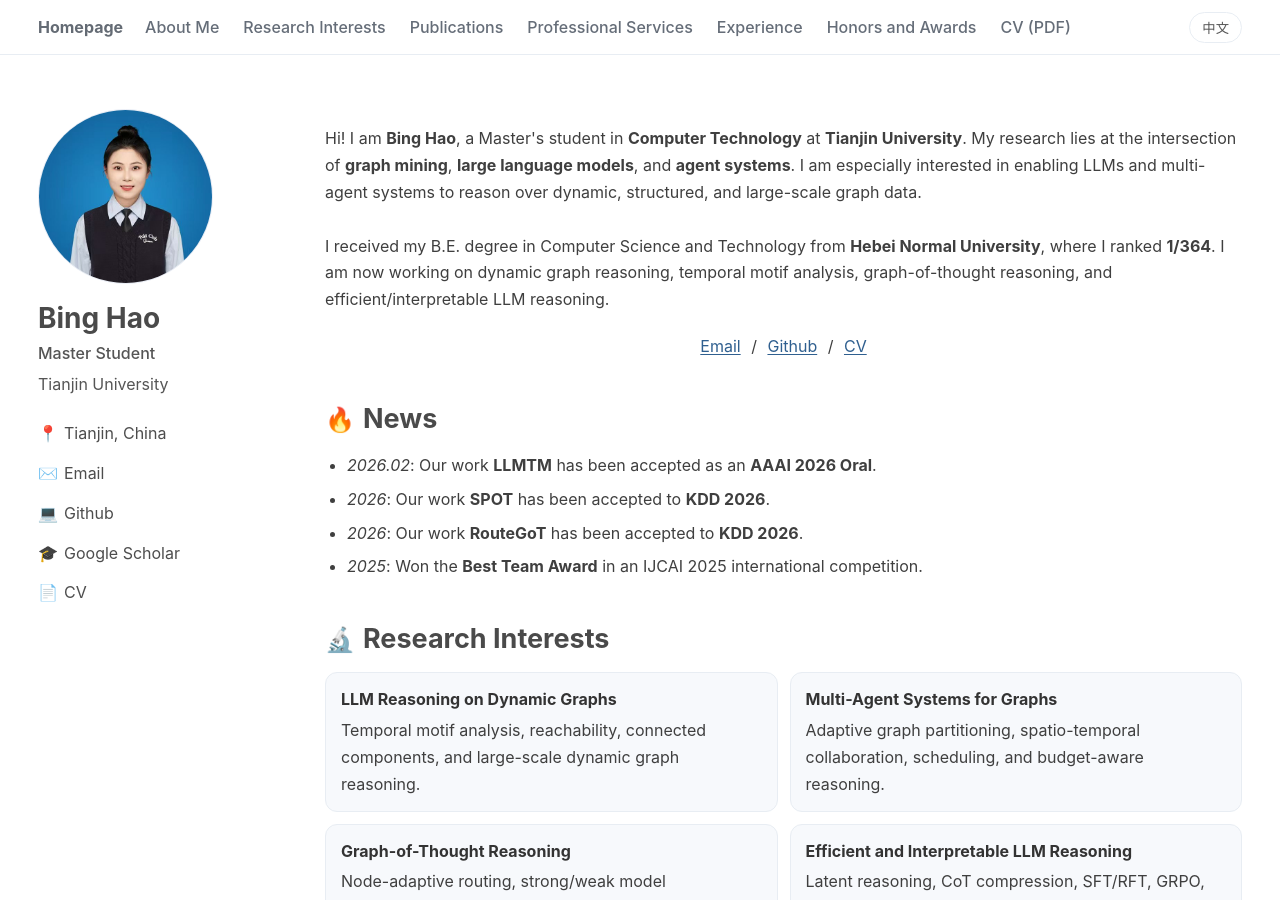
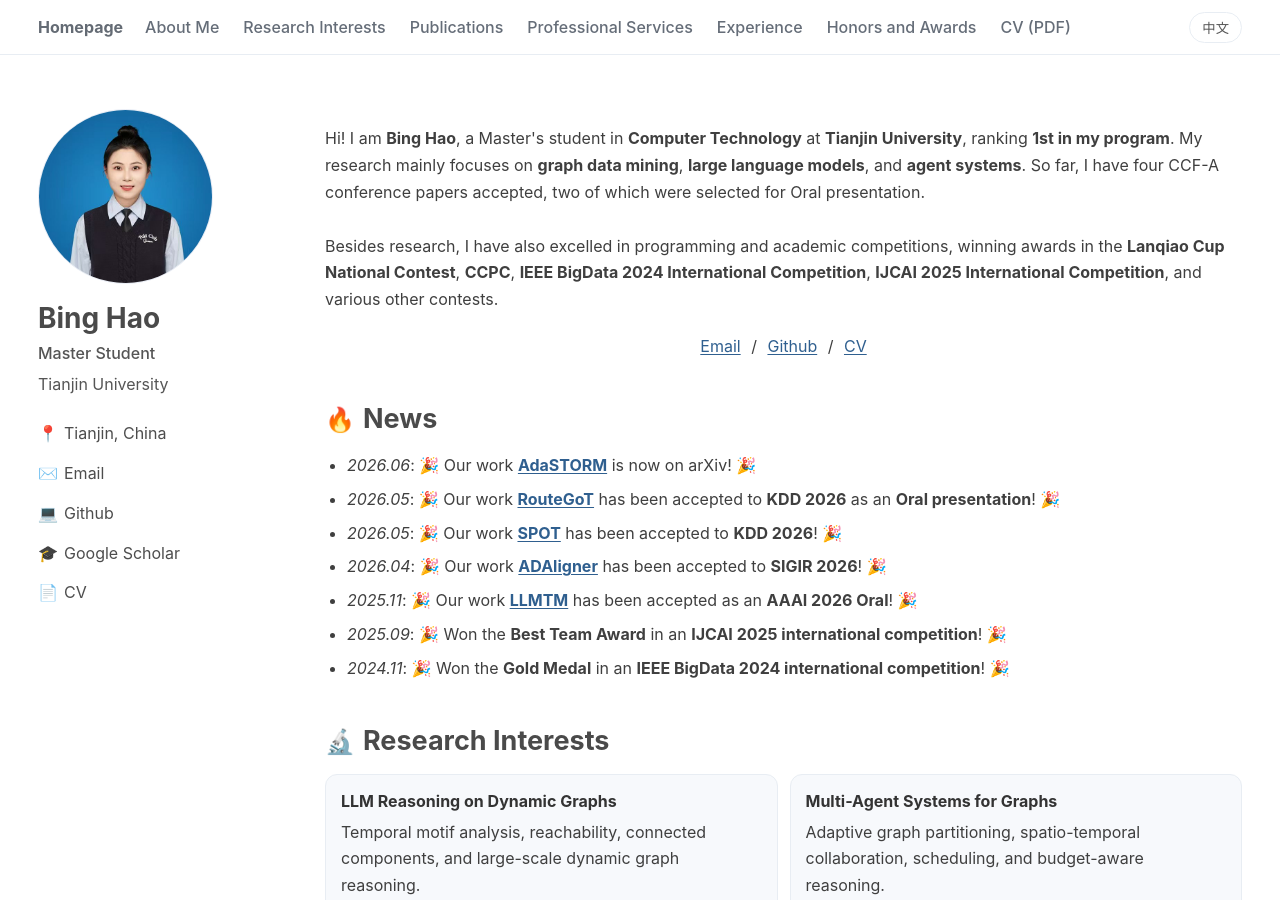
Before and after one commit to haobing-tju/haobing-tju.github.io, a Jekyll site: the page built from _pages/about.md, in a window 1280 px wide and 900 px high. Built offline with Jekyll 4.4.1, drawn with Linux system fonts in a browser that asks for light colours.

Commit message:
Update about.md

```diff
--- a/_pages/about.md
+++ b/_pages/about.md
@@ -11,16 +11,17 @@
 <span id="about-me"></span>
 
 <div class="hero-text block lang-en">
-Hi! I am <strong>Bing Hao</strong>, a Master's student in <strong>Computer Technology</strong> at <strong>Tianjin University</strong>. My research lies at the intersection of <strong>graph mining</strong>, <strong>large language models</strong>, and <strong>agent systems</strong>. I am especially interested in enabling LLMs and multi-agent systems to reason over dynamic, structured, and large-scale graph data.
+Hi! I am <strong>Bing Hao</strong>, a Master's student in <strong>Computer Technology</strong> at <strong>Tianjin University</strong>, ranking <strong>1st in my program</strong>. My research mainly focuses on <strong>graph data mining</strong>, <strong>large language models</strong>, and <strong>agent systems</strong>. So far, I have four CCF-A conference papers accepted, two of which were selected for Oral presentation.
 <br><br>
-I received my B.E. degree in Computer Science and Technology from <strong>Hebei Normal University</strong>, where I ranked <strong>1/364</strong>. I am now working on dynamic graph reasoning, temporal motif analysis, graph-of-thought reasoning, and efficient/interpretable LLM reasoning.
+Besides research, I have also excelled in programming and academic competitions, winning awards in the <strong>Lanqiao Cup National Contest</strong>, <strong>CCPC</strong>, <strong>IEEE BigData 2024 International Competition</strong>, <strong>IJCAI 2025 International Competition</strong>, and various other contests.
 </div>
 
 <div class="hero-text block lang-zh">
-你好！我是<strong>郝冰</strong>，现为<strong>天津大学计算机技术专业硕士研究生</strong>。我的研究方向集中在<strong>图数据挖掘</strong>、<strong>大语言模型</strong>与<strong>智能体系统</strong>的交叉领域，尤其关注如何让 LLM 和多智能体系统在动态、结构化、大规模图数据上进行可靠推理。
+你好！我是<strong>郝冰</strong>，现为<strong>天津大学计算机技术专业硕士研究生</strong>，综合排名<strong>专业第一</strong>。硕士期间的研究方向主要集中在<strong>图数据挖掘</strong>、<strong>大语言模型</strong>与<strong>智能体系统</strong>。目前已录用 4 篇 CCF A 类会议论文，其中 2 篇荣获 Oral。
 <br><br>
-本科毕业于<strong>河北师范大学计算机科学与技术专业</strong>，综合排名 <strong>1/364</strong>。目前主要开展动态图推理、时序模体分析、Graph-of-Thought 推理以及高效可解释的大模型推理研究。
+除了科研之外，我也积极参加程序设计与学术竞赛，曾在<strong>蓝桥杯全国总决赛</strong>、<strong>中国大学生程序设计竞赛 CCPC</strong>、<strong>IEEE BigData 2024 国际竞赛</strong>、<strong>IJCAI 2025 国际竞赛</strong>等赛事中获奖。
 </div>
+
 
 <div class="contact-row">
   <a href="mailto:haobing@tju.edu.cn">Email</a> /
@@ -31,17 +32,25 @@
 ## <span class="emoji">🔥</span>News
 
 <ul class="news-list lang-en block">
-  <li><em>2026.02</em>: Our work <strong>LLMTM</strong> has been accepted as an <strong>AAAI 2026 Oral</strong>.</li>
-  <li><em>2026</em>: Our work <strong>SPOT</strong> has been accepted to <strong>KDD 2026</strong>.</li>
-  <li><em>2026</em>: Our work <strong>RouteGoT</strong> has been accepted to <strong>KDD 2026</strong>.</li>
-  <li><em>2025</em>: Won the <strong>Best Team Award</strong> in an IJCAI 2025 international competition.</li>
+  <li><em>2026.06</em>: 🎉 Our work <a href="https://arxiv.org/abs/2606.16328" target="_blank"><strong>AdaSTORM</strong></a> is now on arXiv! 🎉</li>
+  <li><em>2026.05</em>: 🎉 Our work <a href="https://arxiv.org/abs/2603.05818" target="_blank"><strong>RouteGoT</strong></a> has been accepted to <strong>KDD 2026</strong> as an <strong>Oral presentation</strong>! 🎉</li>
+  <li><em>2026.05</em>: 🎉 Our work <a href="https://arxiv.org/abs/2603.06222" target="_blank"><strong>SPOT</strong></a> has been accepted to <strong>KDD 2026</strong>! 🎉</li>
+  <li><em>2026.04</em>: 🎉 Our work <a href="https://arxiv.org/abs/2510.19384" target="_blank"><strong>ADAligner</strong></a> has been accepted to <strong>SIGIR 2026</strong>! 🎉</li>
+  <li><em>2025.11</em>: 🎉 Our work <a href="https://arxiv.org/abs/2512.22266" target="_blank"><strong>LLMTM</strong></a> has been accepted as an <strong>AAAI 2026 Oral</strong>! 🎉</li>
+  <li><em>2025.09</em>: 🎉 Won the <strong>Best Team Award</strong> in an <strong>IJCAI 2025 international competition</strong>! 🎉</li>
+  <li><em>2024.11</em>: 🎉 Won the <strong>Gold Medal</strong> in an <strong>IEEE BigData 2024 international competition</strong>! 🎉</li>
 </ul>
+
 <ul class="news-list lang-zh block">
-  <li><em>2026.02</em>：论文 <strong>LLMTM</strong> 被 <strong>AAAI 2026 Oral</strong> 录用。</li>
-  <li><em>2026</em>：论文 <strong>SPOT</strong> 被 <strong>KDD 2026</strong> 录用。</li>
-  <li><em>2026</em>：论文 <strong>RouteGoT</strong> 被 <strong>KDD 2026</strong> 录用。</li>
-  <li><em>2025</em>：获得 IJCAI 2025 国际竞赛最佳团队奖。</li>
+  <li><em>2026.06</em>：🎉 论文 <a href="https://arxiv.org/abs/2606.16328" target="_blank"><strong>AdaSTORM</strong></a> 已上线 <strong>arXiv</strong>！🎉</li>
+  <li><em>2026.05</em>：🎉 论文 <a href="https://arxiv.org/abs/2603.05818" target="_blank"><strong>RouteGoT</strong></a> 被 <strong>KDD 2026 Oral</strong> 录用！🎉</li>
+  <li><em>2026.05</em>：🎉 论文 <a href="https://arxiv.org/abs/2603.06222" target="_blank"><strong>SPOT</strong></a> 被 <strong>KDD 2026</strong> 录用！🎉</li>
+  <li><em>2026.05</em>：🎉 论文 <a href="https://arxiv.org/abs/2510.19384" target="_blank"><strong>ADAligner</strong></a> 被 <strong>SIGIR 2026</strong> 录用！🎉</li>
+  <li><em>2025.11</em>：🎉 论文 <a href="https://arxiv.org/abs/2512.22266" target="_blank"><strong>LLMTM</strong></a> 被 <strong>AAAI 2026 Oral</strong> 录用！🎉</li>
+  <li><em>2025.09</em>：🎉 获得 <strong>IJCAI 2025 国际竞赛最佳团队奖</strong>！🎉</li>
+  <li><em>2024.11</em>：🎉 获得 <strong>IEEE BigData 2024 国际竞赛金奖</strong>！🎉</li>
 </ul>
+
 
 <span id="research-interests"></span>
 
```
